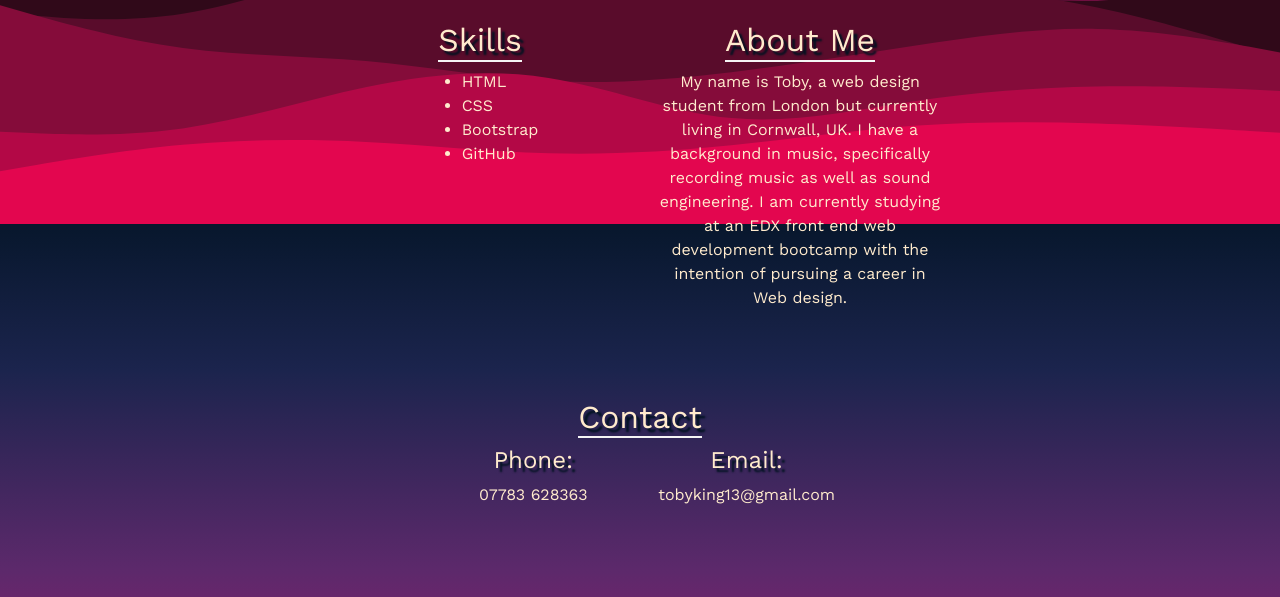
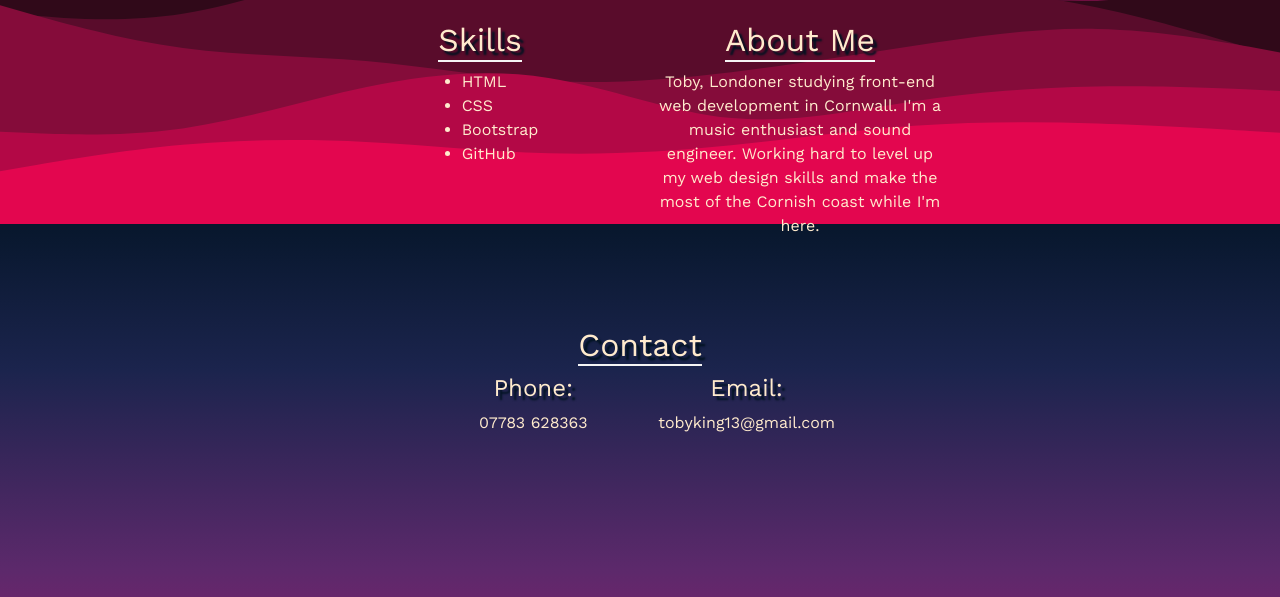
Before and after one commit to Tobyking13/Bootstrap-Portfolio, a plain HTML site: page index.html in a window 1280 px wide. Shown: the part 1431-2028 px from the top of the page. Drawn offline with nearby package versions, Linux system fonts and the light colour scheme.

Commit message:
updates my about me section

```diff
--- a/index.html
+++ b/index.html
@@ -219,8 +219,7 @@
 
         <div class="col-lg-3 col-sm-6 d-flex justify-content-center text-center">
           <p>
-            My name is Toby, a web design student from London but currently living in Cornwall, UK. I have a background in music, specifically recording music as well as sound engineering. I am currently studying at an EDX front end web development bootcamp with the intention of pursuing a career in Web design.
-          </p>
+            Toby, Londoner studying front-end web development in Cornwall. I'm a music enthusiast and sound engineer. Working hard to level up my web design skills and make the most of the Cornish coast while I'm here.          </p>
         </div>
         <div class="col-lg-3">
         </div>
```
Also changed, not shown: 2 other files.
